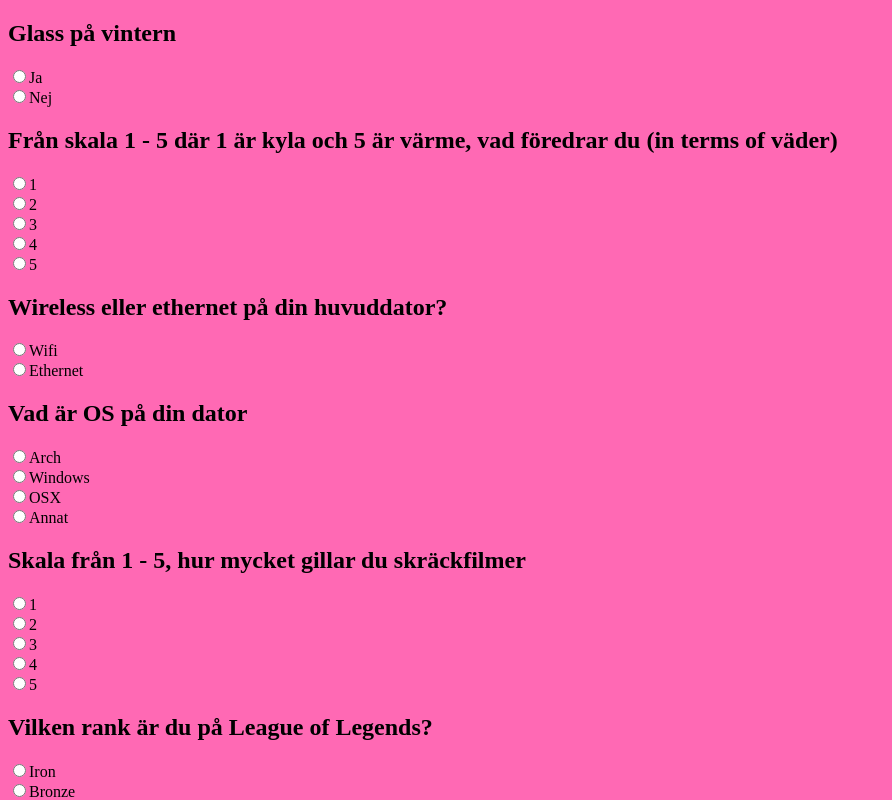
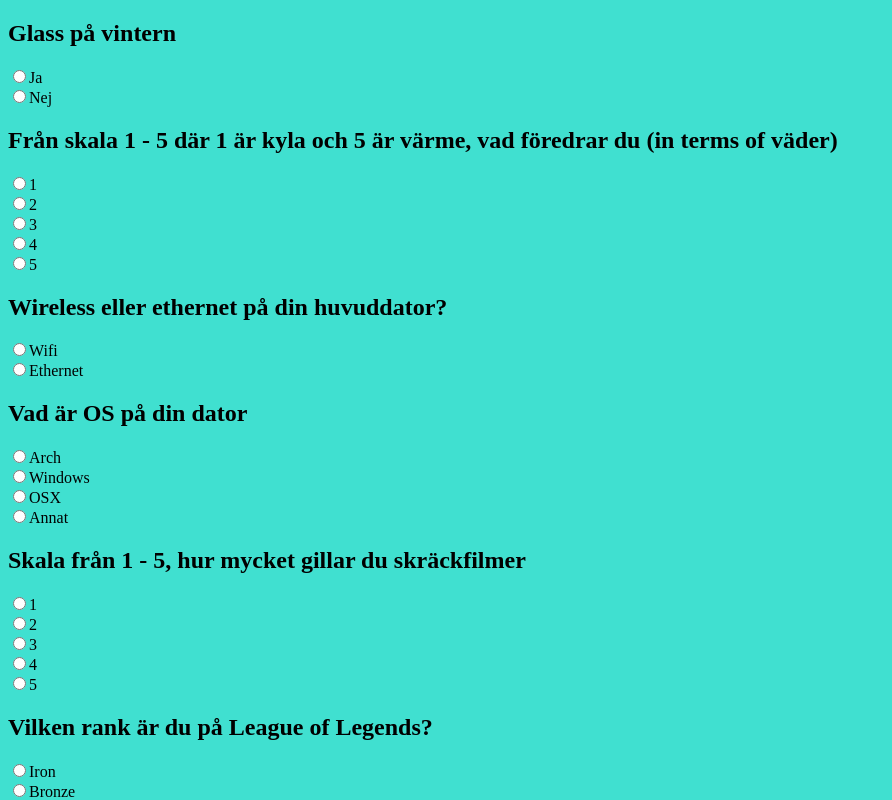
Before and after one commit to cthit/vdaddy, a React (Vite) app: page / in a window 1280 px wide. Shown: the top 800 px of the page, without its empty margins (0-892 px from the left). Built offline with nearby package versions, Linux system fonts and the light colour scheme.

Commit message:
fixed issues with index and background

```diff
--- a/src/index.tsx
+++ b/src/index.tsx
@@ -1,5 +1,5 @@
 import React from "react";
 import ReactDOM from "react-dom";
-import { App } from "./app";
+import { App } from "./App";
 
-ReactDOM.render(<App name="wowie" />, document.getElementById("root"));
+ReactDOM.render(<App />, document.getElementById("root"));
--- a/src/styles.css
+++ b/src/styles.css
@@ -1,3 +1,3 @@
 body {
-  background-color: hotpink;
+  background-color: turquoise;
 }
```
